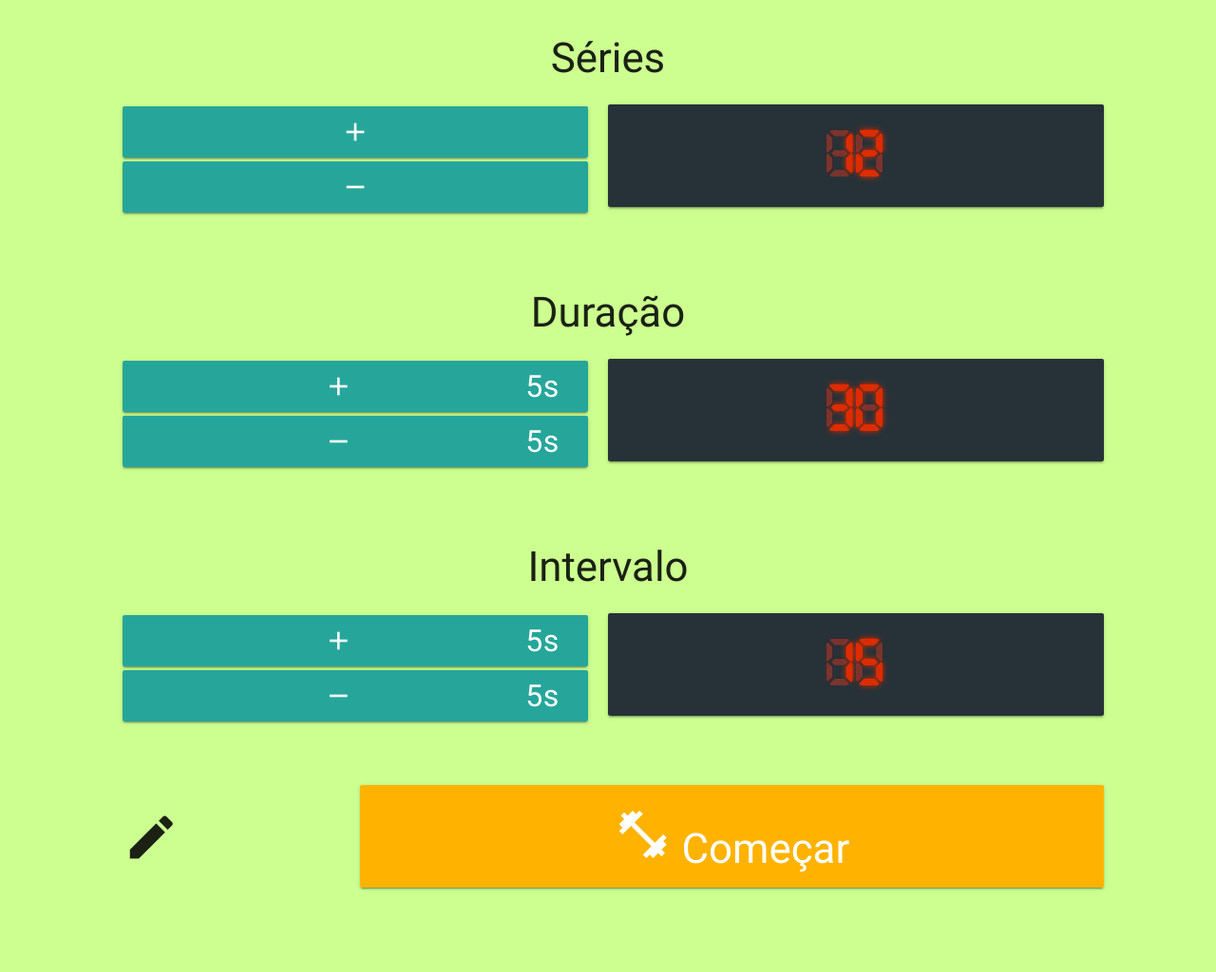
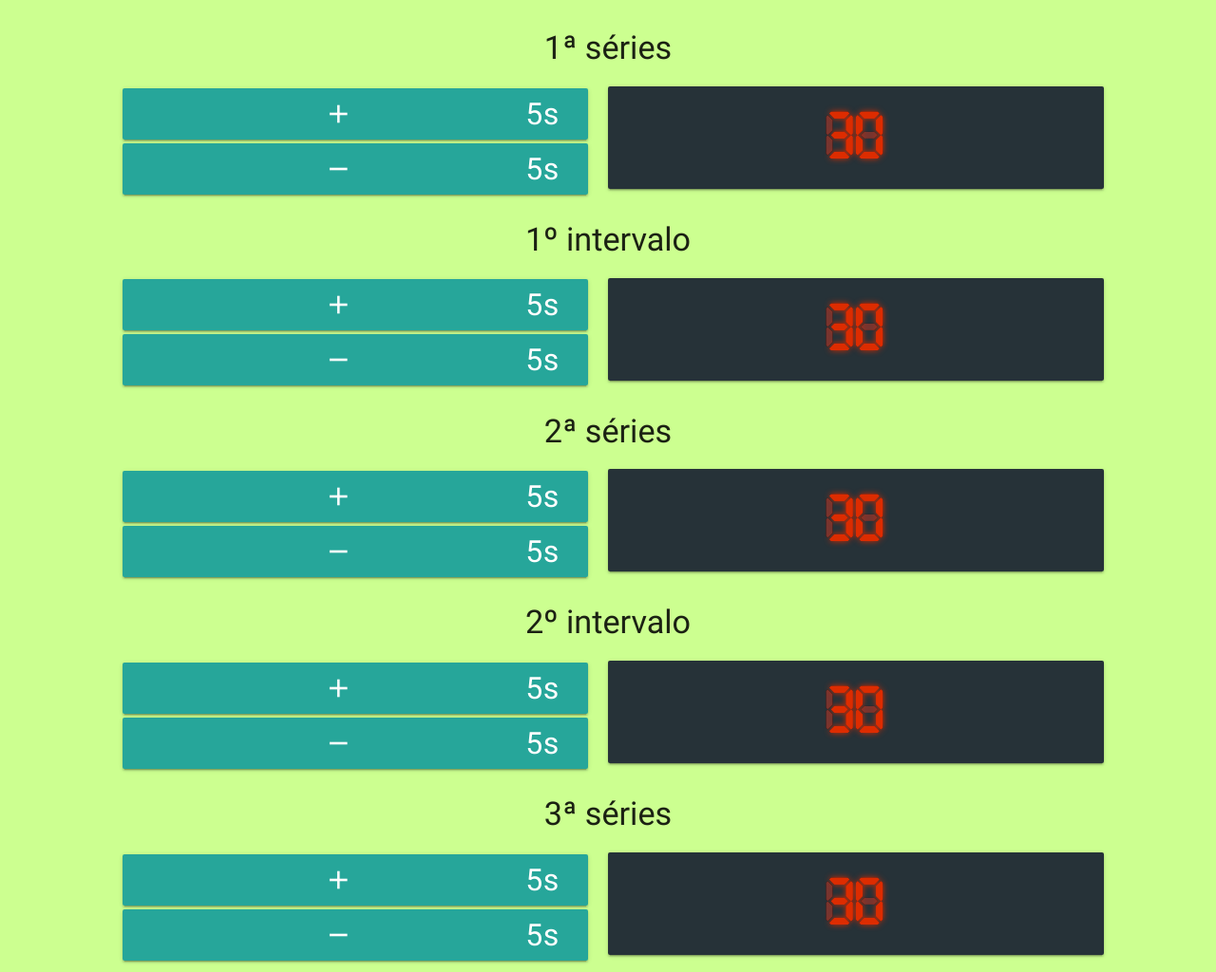
Before and after one commit to bruno-costa/tempus, a plain HTML site: page index.html in a window 1280 px wide. Shown: the top 1024 px of the page at 95% size. Drawn offline with nearby package versions, Linux system fonts and the light colour scheme.

Commit message:
options: tela pronta

```diff
--- a/index.html
+++ b/index.html
@@ -11,17 +11,17 @@
         <meta name="viewport" content="width=device-width, initial-scale=1.0"/>
     </head>
     <body class="light-green accent-1">
-        <div id="home">
-            <div class="row">
-                <div class="col s10 push-s1">
+        <div class="row">
+            <div class="col s10 push-s1">
+                <div id="home">
                     <div class="section">
                         <h3 class="center">Séries</h3>
                         <div class="row valign-wrapper">
                             <div class="col s6">
-                                <button class="waves-effect waves-light btn btn-large btn-ctrl">
+                                <button class="waves-effect waves-light btn btn-large btn-ctrl btn-inc">
                                     <i class="material-icons">add</i>
                                 </button>
-                                <button class="waves-effect waves-light btn btn-large btn-ctrl">
+                                <button class="waves-effect waves-light btn btn-large btn-ctrl btn-dec">
                                     <i class="material-icons">remove</i>
                                 </button>
                             </div>
@@ -34,11 +34,11 @@
                         <h3 class="center">Duração</h3>
                         <div class="row valign-wrapper">
                             <div class="col s6 btn-ctrl-group">
-                                <button class="waves-effect waves-light btn btn-large btn-ctrl">
+                                <button class="waves-effect waves-light btn btn-large btn-ctrl btn-inc">
                                     <i class="material-icons">add</i>
                                     <span class="right">5s</span>
                                 </button>
-                                <button class="waves-effect waves-light btn btn-large btn-ctrl">
+                                <button class="waves-effect waves-light btn btn-large btn-ctrl btn-dec">
                                     <i class="material-icons">remove</i>
                                     <span class="right">5s</span>
                                 </button>
@@ -52,11 +52,11 @@
                         <h3 class="center">Intervalo</h3>
                         <div class="row valign-wrapper">
                             <div class="col s6">
-                                <button class="waves-effect waves-light btn btn-large btn-ctrl">
+                                <button class="waves-effect waves-light btn btn-large btn-ctrl btn-inc">
                                     <i class="material-icons">add</i>
                                     <span class="right">5s</span>
                                 </button>
-                                <button class="waves-effect waves-light btn btn-large btn-ctrl">
+                                <button class="waves-effect waves-light btn btn-large btn-ctrl btn-dec">
                                     <i class="material-icons">remove</i>
                                     <span class="right">5s</span>
                                 </button>
@@ -80,14 +80,73 @@
                         </div>
                     </div>
                 </div>
+                <div id="options">
+                    <div class="section content-option"></div>
+                    <div class="section">
+                        <div class="row valign-wrapper">
+                            <div class="col s3">
+                                <i class="material-icons medium">home</i>
+                            </div>
+                            <div class="col s9 card-panel white-text amber darken-1 waves-effect waves-light">
+                                <h3 class="center">
+                                    <i class="material-icons medium">fitness_center</i>
+                                    Começar
+                                </h3>
+                            </div>
+                        </div>
+                    </div>
+                </div>
             </div>
         </div>
+        <template id="template-serie">
+            <h4 class="center">${index}ª séries</h4>
+            <div class="row valign-wrapper container-serie">
+                <div class="col s6 btn-ctrl-group">
+                    <button class="waves-effect waves-light btn btn-large btn-ctrl btn-inc">
+                        <i class="material-icons">add</i>
+                        <span class="right">5s</span>
+                    </button>
+                    <button class="waves-effect waves-light btn btn-large btn-ctrl btn-dec">
+                        <i class="material-icons">remove</i>
+                        <span class="right">5s</span>
+                    </button>
+                </div>
+                <div class="col s6 digital-display center card-panel">
+                    30
+                </div>
+            </div>
+        </template>
+        <template id="template-intervalo">
+            <h4 class="center">${index}º intervalo</h4>
+            <div class="row valign-wrapper container-intervalo">
+                <div class="col s6 btn-ctrl-group">
+                    <button class="waves-effect waves-light btn btn-large btn-ctrl btn-inc">
+                        <i class="material-icons">add</i>
+                        <span class="right">5s</span>
+                    </button>
+                    <button class="waves-effect waves-light btn btn-large btn-ctrl btn-dec">
+                        <i class="material-icons">remove</i>
+                        <span class="right">5s</span>
+                    </button>
+                </div>
+                <div class="col s6 digital-display center card-panel">
+                    30
+                </div>
+            </div>
+        </template>
         <!--Import jQuery before materialize.js-->
         <script type="text/javascript" src="https://code.jquery.com/jquery-2.1.1.min.js"></script>
         <script type="text/javascript" src="materialize/js/materialize.min.js"></script>
         <script type="text/javascript">
             jQuery(document).ready(function($) {
-                // $('#home').hide();
+                $('#home').hide();
+
+                var html_serie = $('#template-serie').html(),
+                    html_intervalo = $('#template-intervalo').html();
+
+                $('<div>').html((html_serie + html_intervalo).replace(/\$\{index\}/g, 1)).appendTo('#options .content-option');
+                $('<div>').html((html_serie + html_intervalo).replace(/\$\{index\}/g, 2)).appendTo('#options .content-option');
+                $('<div>').html((html_serie).replace(/\$\{index\}/g, 3)).appendTo('#options .content-option');
             });
         </script>
     </body>
```
